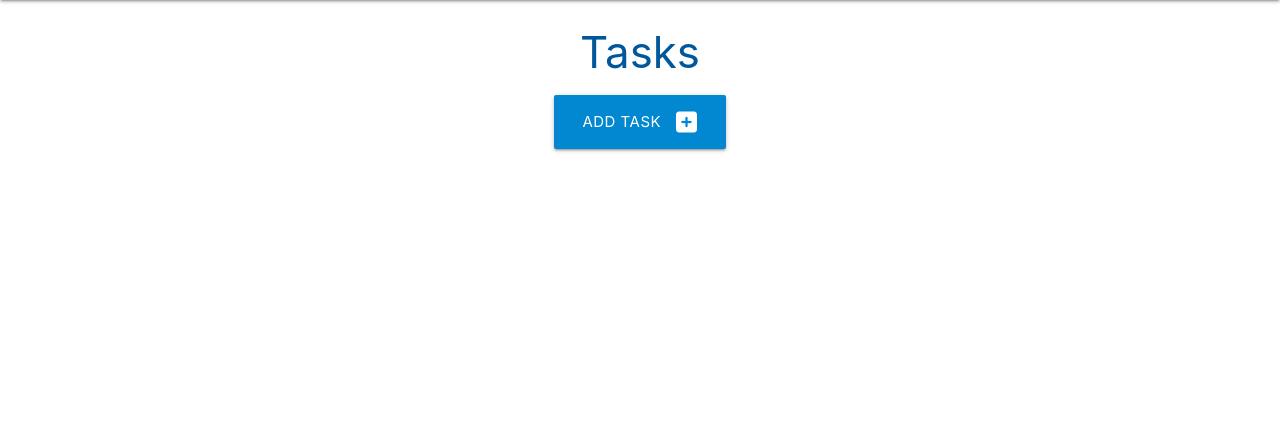
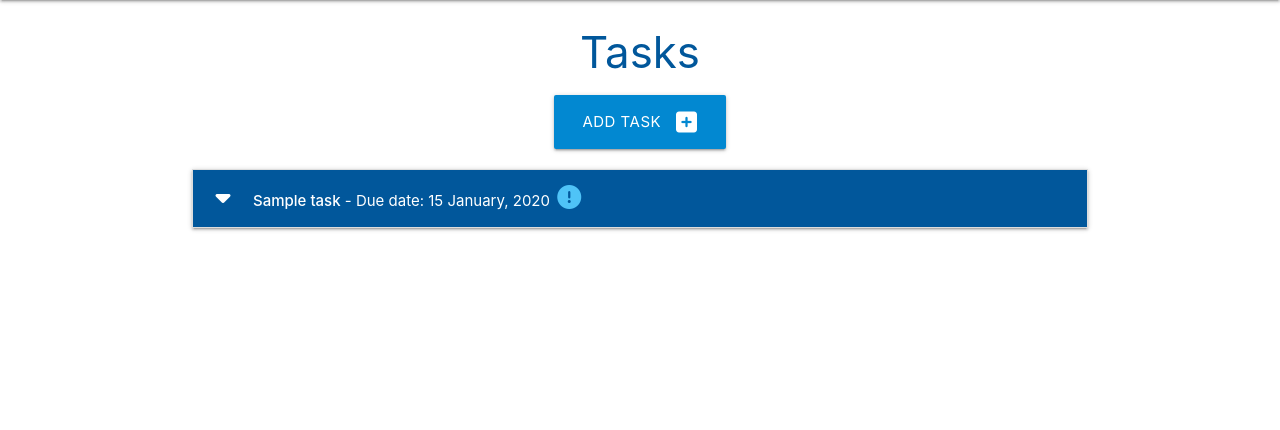
Before and after one commit to JHodgkins/flask-sqlalchemy-task-manager, a Flask app: template taskmanager/templates/tasks.html in a window 1280 px wide. Shown: the part 64-494 px from the top of the page. Run offline with Flask 2, Linux system fonts and the light colour scheme; the template is opened without the code that fills it: values that come from a table or form of the project are taken from there, others are empty; tables that the repository leaves empty hold one stand-in row (values such as "Sample post"); some libraries are stand-ins or nearby versions.

Commit message:
list of tasks displayed on frontend orderedby due date

```diff
--- a/taskmanager/templates/tasks.html
+++ b/taskmanager/templates/tasks.html
@@ -1,5 +1,6 @@
 {% extends "base.html" %}
 {% block content %}
+
     <h3 class="light-blue-text text-darken-4 center-align">Tasks</h3>
 
     <div class="row">
@@ -9,4 +10,29 @@
         </div>
     </div>
 
+    <div class="row">
+        <ul class="collapsible">
+
+            <!-- List of tasks -->
+            {% for task in tasks|sort(attribute="due_date") %}
+                <li>
+                    <div class="collapsible-header white-text light-blue darken-4"><i class="fas fa-caret-down"></i>
+                        <span aria-level="2"><strong>{{ task.task_name }}</strong> - Due date: {{ task.due_date.strftime("%d %B, %Y") }}
+                        {% if task.is_urgent == True %}
+                            <i class="fas fa-exclamation-circle light-blue-text text-lighten-2" aria-label="Task is urgent"></i>
+                        {% endif %}
+                        </span>
+                    </div>
+                    <div class="collapsible-body">
+                        <strong>Category: {{ task.category }}</strong>
+                        <p>
+                            Description: {{ task.task_description }}
+                        </p>
+                    </div>
+                </li>
+            {% endfor %}
+
+        </ul>
+    </div>
+
 {% endblock content %}
```
